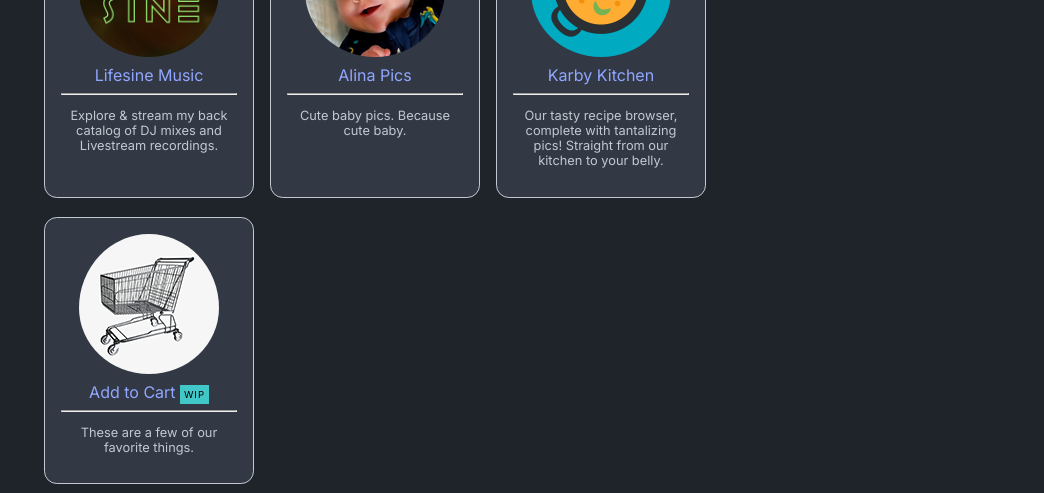
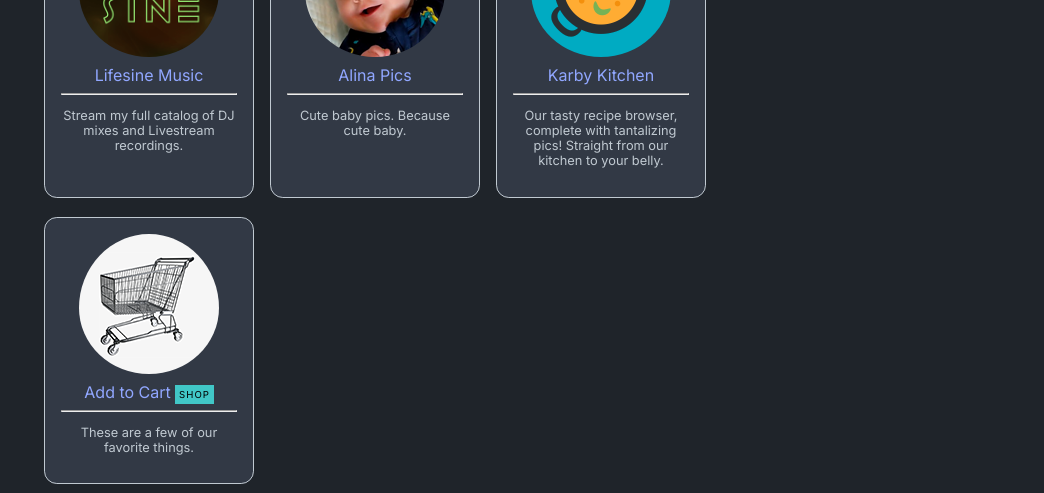
Before and after one commit to theTrueJedi/theTrueJedi.github.io, a Jekyll site: the page built from index.md, in a window 1280 px wide. Shown: the part 271-764 px from the top of the page, without its empty margins (236-1280 px from the left). Built offline with Jekyll 4.4.1, drawn with Linux system fonts in a browser that asks for light colours.

```diff
--- a/_data/home.yml
+++ b/_data/home.yml
@@ -12,7 +12,7 @@ project_entries:
   - title: Lifesine Music
     url: https://lifesinemusic.com
     image: /images/lifesine_logo.png
-    desc: Explore & stream my back catalog of DJ mixes and Livestream recordings.
+    desc: Stream my full catalog of DJ mixes and Livestream recordings.
 
   - title: Alina Pics
     url: http://alina.mrtiddles.com
@@ -28,7 +28,7 @@ project_entries:
     url: addtocart
     image: /images/addtocart_sm.png
     desc: These are a few of our favorite things.
-    highlight: WIP
+    highlight: SHOP
 
 old_project_entries:
   - title: Soopr
--- a/_sass/moonwalk.scss
+++ b/_sass/moonwalk.scss
@@ -63,6 +63,7 @@ div.highlighter-rouge pre code, pre code.highlighter-rouge {
 
 blockquote {
   font-style: italic;
+  font-size: 80%;
   border: thin solid black;
   padding: 1em;
 
```
Also changed, not shown: addtocart.md (+60 -52 lines), 1 other file.
